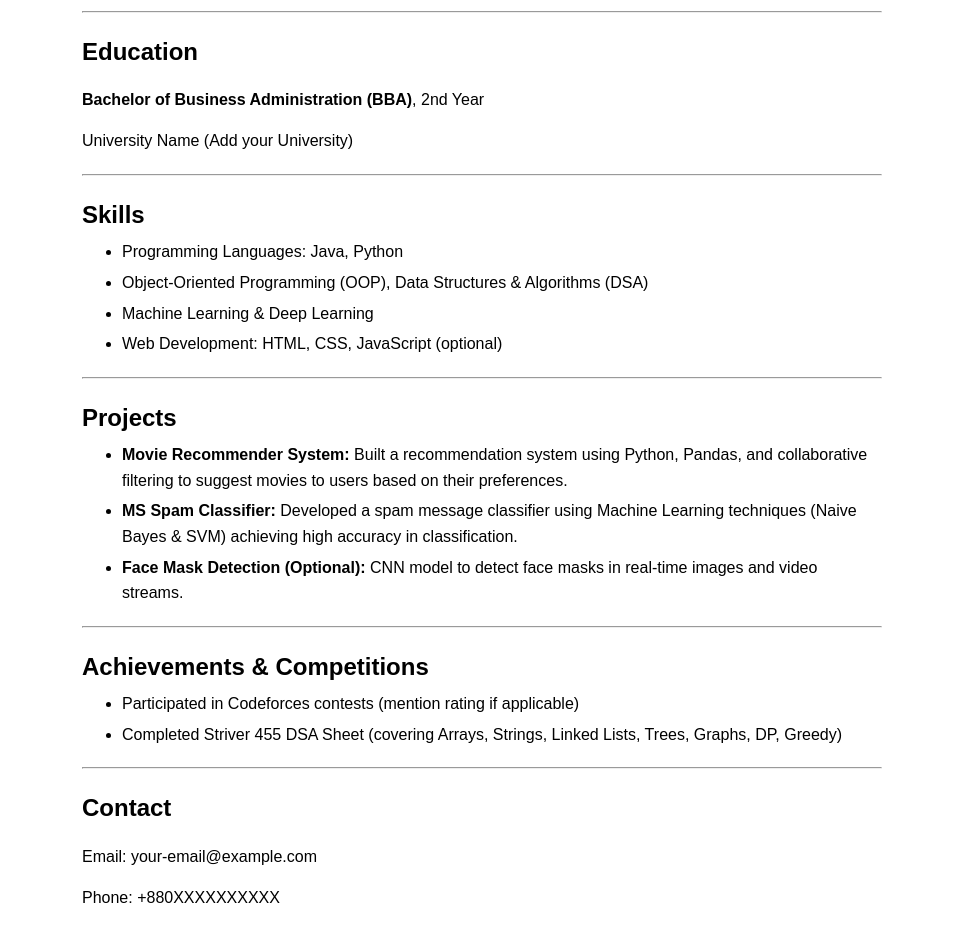
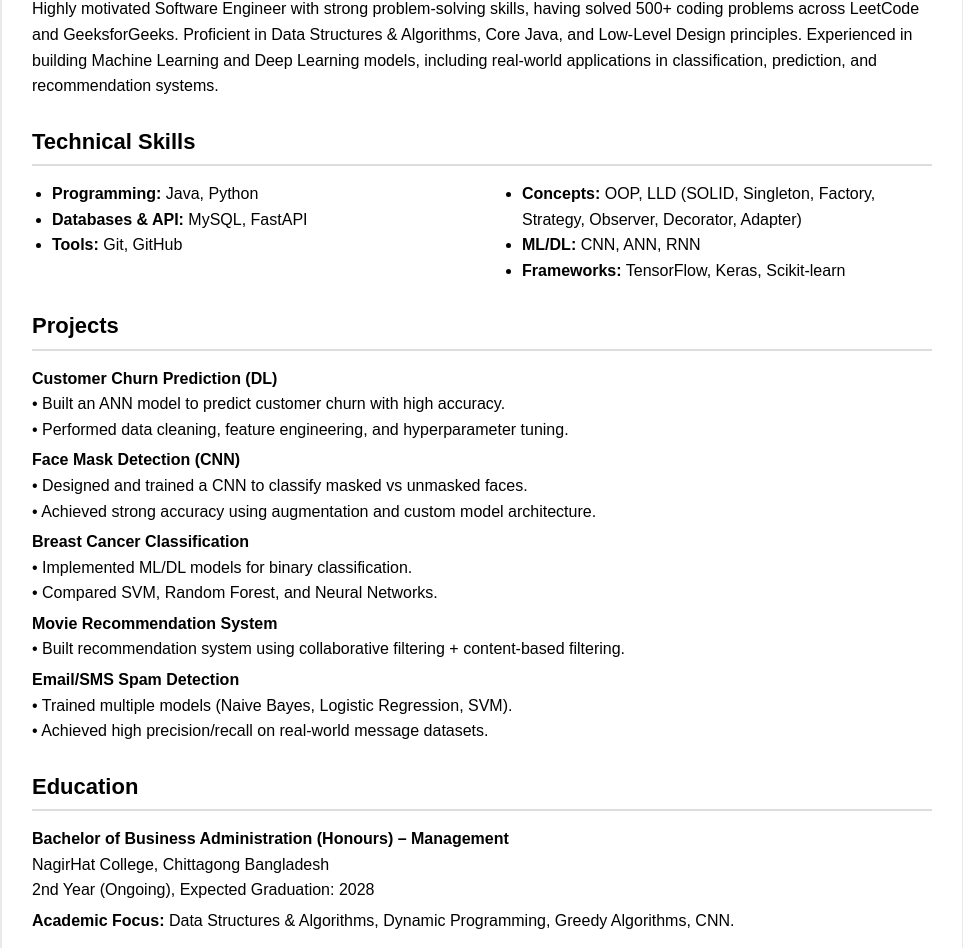
Before and after one commit to TowhidAhmedd/Resume, a plain HTML site: page index.html in a window 1280 px wide. Shown: the part 256-1204 px from the top of the page, without its empty margins (158-1121 px from the left). Drawn offline with Linux system fonts and the light colour scheme.

Commit message:
Revamp resume layout and add new sections
Updated the resume layout and added sections for summary, skills, projects, education, and achievements.

```diff
--- a/index.html
+++ b/index.html
@@ -4,77 +4,195 @@
     <meta charset="UTF-8">
     <meta name="viewport" content="width=device-width, initial-scale=1.0">
     <title>Towhid Ahmed - Resume</title>
+
     <style>
-        body { font-family: Arial, sans-serif; max-width: 800px; margin: auto; padding: 20px; line-height: 1.6; }
-        h1, h2, h3 { margin-bottom: 5px; }
-        hr { margin: 20px 0; }
-        .icons img { width: 30px; margin-right: 10px; vertical-align: middle; }
-        .icons a { text-decoration: none; }
-        ul { margin-top: 5px; }
-        li { margin-bottom: 5px; }
+        body {
+            font-family: Arial, sans-serif;
+            background: #f5f5f5;
+            margin: 0;
+            padding: 0;
+            line-height: 1.6;
+        }
+
+        .container {
+            width: 80%;
+            max-width: 900px;
+            background: #fff;
+            margin: 30px auto;
+            padding: 30px;
+            border-radius: 10px;
+            box-shadow: 0 0 15px rgba(0,0,0,0.1);
+        }
+
+        h1, h2 {
+            color: #222;
+            margin-bottom: 5px;
+        }
+
+        .header {
+            text-align: center;
+            margin-bottom: 20px;
+        }
+
+        .contact a {
+            text-decoration: none;
+            color: #0073e6;
+        }
+
+        .section {
+            margin-bottom: 25px;
+        }
+
+        .section-title {
+            font-size: 22px;
+            font-weight: bold;
+            padding-bottom: 5px;
+            border-bottom: 2px solid #ddd;
+            margin-bottom: 15px;
+        }
+
+        ul {
+            margin: 0;
+            padding-left: 20px;
+        }
+
+        .links a {
+            display: block;
+            margin-bottom: 5px;
+            color: #0073e6;
+            text-decoration: none;
+            word-break: break-all;
+        }
+
+        .projects p, .education p {
+            margin: 5px 0;
+        }
+
+        .skills-list {
+            columns: 2;
+            column-gap: 40px;
+        }
+
+        @media(max-width: 600px){
+            .skills-list {
+                columns: 1;
+            }
+        }
     </style>
 </head>
+
 <body>
 
+<div class="container">
+
+    <div class="header">
         <h1>Towhid Ahmed</h1>
-<p>Software Engineer | Java | AI Enthusiast</p>
-
-<hr>
-
-<h2>Social Profiles</h2>
-<div class="icons">
-    <a href="https://www.linkedin.com/in/your-linkedin" target="_blank">
-        <img src="https://cdn-icons-png.flaticon.com/512/174/174857.png">
-    </a>
-    <a href="https://github.com/your-github" target="_blank">
-        <img src="https://cdn-icons-png.flaticon.com/512/25/25231.png">
-    </a>
-    <a href="https://leetcode.com/your-leetcode" target="_blank">
-        <img src="https://upload.wikimedia.org/wikipedia/commons/1/19/LeetCode_logo_black.png" style="width:35px;">
-    </a>
-    <a href="https://www.geeksforgeeks.org/profile/your-gfg" target="_blank">
-        <img src="https://media.geeksforgeeks.org/wp-content/uploads/2021/02/gfg_200X200.png" style="width:35px;">
-    </a>
+        <p class="contact">
+            <a href="mailto:towhid4635@gmail.com">towhid4635@gmail.com</a> |
+            <a href="tel:+8801871834635">+8801871834635</a>
+        </p>
     </div>
 
-<hr>
+    <!-- Summary -->
+    <div class="section">
+        <div class="section-title">Summary</div>
+        <p>
+            Highly motivated Software Engineer with strong problem-solving skills, having solved 500+ coding
+            problems across LeetCode and GeeksforGeeks. Proficient in Data Structures & Algorithms,
+            Core Java, and Low-Level Design principles. Experienced in building Machine Learning
+            and Deep Learning models, including real-world applications in classification, prediction,
+            and recommendation systems.
+        </p>
+    </div>
 
-<h2>Education</h2>
-<p><strong>Bachelor of Business Administration (BBA)</strong>, 2nd Year</p>
-<p>University Name (Add your University)</p>
+    <!-- Skills -->
+    <div class="section">
+        <div class="section-title">Technical Skills</div>
 
-<hr>
-
-<h2>Skills</h2>
+        <div class="skills-list">
             <ul>
-    <li>Programming Languages: Java, Python</li>
-    <li>Object-Oriented Programming (OOP), Data Structures & Algorithms (DSA)</li>
-    <li>Machine Learning & Deep Learning</li>
-    <li>Web Development: HTML, CSS, JavaScript (optional)</li>
+                <li><b>Programming:</b> Java, Python</li>
+                <li><b>Databases & API:</b> MySQL, FastAPI</li>
+                <li><b>Tools:</b> Git, GitHub</li>
+                <li><b>Concepts:</b> OOP, LLD (SOLID, Singleton, Factory, Strategy, Observer, Decorator, Adapter)</li>
             </ul>
 
-<hr>
+            <ul>
+                <li><b>ML/DL:</b> CNN, ANN, RNN</li>
+                <li><b>Frameworks:</b> TensorFlow, Keras, Scikit-learn</li>
+            </ul>
+        </div>
+    </div>
 
-<h2>Projects</h2>
+    <!-- Projects -->
+    <div class="section">
+        <div class="section-title">Projects</div>
+
+        <div class="projects">
+            <p><b>Customer Churn Prediction (DL)</b><br>
+            • Built an ANN model to predict customer churn with high accuracy.<br>
+            • Performed data cleaning, feature engineering, and hyperparameter tuning.</p>
+
+            <p><b>Face Mask Detection (CNN)</b><br>
+            • Designed and trained a CNN to classify masked vs unmasked faces.<br>
+            • Achieved strong accuracy using augmentation and custom model architecture.</p>
+
+            <p><b>Breast Cancer Classification</b><br>
+            • Implemented ML/DL models for binary classification.<br>
+            • Compared SVM, Random Forest, and Neural Networks.</p>
+
+            <p><b>Movie Recommendation System</b><br>
+            • Built recommendation system using collaborative filtering + content-based filtering.</p>
+
+            <p><b>Email/SMS Spam Detection</b><br>
+            • Trained multiple models (Naive Bayes, Logistic Regression, SVM).<br>
+            • Achieved high precision/recall on real-world message datasets.</p>
+        </div>
+    </div>
+
+    <!-- Education -->
+    <div class="section">
+        <div class="section-title">Education</div>
+        <div class="education">
+            <p><b>Bachelor of Business Administration (Honours) – Management</b><br>
+               NagirHat College, Chittagong Bangladesh<br>
+               2nd Year (Ongoing), Expected Graduation: 2028
+            </p>
+            <p><b>Academic Focus:</b> Data Structures & Algorithms, Dynamic Programming, Greedy Algorithms, CNN.</p>
+        </div>
+    </div>
+
+    <!-- Achievements -->
+    <div class="section">
+        <div class="section-title">Achievements</div>
         <ul>
-    <li><strong>Movie Recommender System:</strong> Built a recommendation system using Python, Pandas, and collaborative filtering to suggest movies to users based on their preferences.</li>
-    <li><strong>MS Spam Classifier:</strong> Developed a spam message classifier using Machine Learning techniques (Naive Bayes & SVM) achieving high accuracy in classification.</li>
-    <li><strong>Face Mask Detection (Optional):</strong> CNN model to detect face masks in real-time images and video streams.</li>
+            <li>Solved 500+ DSA problems (LeetCode + GFG)</li>
+            <li>Built top ML/DL projects including CNN and ANN models</li>
+            <li>Self-taught technical skills while pursuing a non-CS degree</li>
         </ul>
+    </div>
 
-<hr>
+    <!-- Links -->
+    <div class="section">
+        <div class="section-title">Important Links</div>
+        <div class="links">
+            <a href="https://leetcode.com/u/Tanriv/" target="_blank">LeetCode Profile</a>
+            <a href="https://www.geeksforgeeks.org/profile/towhid33sx?tab=activity" target="_blank">GFG Profile</a>
+            <a href="https://www.linkedin.com/in/towhid-ahmed-5ba096354/" target="_blank">LinkedIn</a>
 
-<h2>Achievements & Competitions</h2>
-<ul>
-    <li>Participated in Codeforces contests (mention rating if applicable)</li>
-    <li>Completed Striver 455 DSA Sheet (covering Arrays, Strings, Linked Lists, Trees, Graphs, DP, Greedy)</li>
-</ul>
+            <a href="https://github.com/TowhidAhmedd" target="_blank">GitHub</a>
 
-<hr>
+            <br><b>Project Links:</b><br>
 
-<h2>Contact</h2>
-<p>Email: your-email@example.com</p>
-<p>Phone: +880XXXXXXXXXX</p>
+            <a href="https://github.com/TowhidAhmedd/Customer-Churn-Prediction-using-ANN-" target="_blank">Customer Churn Prediction</a>
+            <a href="https://github.com/TowhidAhmedd/Face-Mask-Detection-using-Convolutional-Neural-Network" target="_blank">Face Mask Detection</a>
+            <a href="https://github.com/TowhidAhmedd/Breast-Cancer-Classification-with-Neural-Network" target="_blank">Breast Cancer Classification</a>
+            <a href="https://github.com/TowhidAhmedd/Movie-Recommend-System" target="_blank">Movie Recommendation System</a>
+            <a href="https://github.com/TowhidAhmedd/SMS_Spam_Classifier-" target="_blank">SMS Spam Detection</a>
+        </div>
+    </div>
+
+</div>
 
 </body>
 </html>
```
Lines whose indentation alone changed are shown as unchanged.
